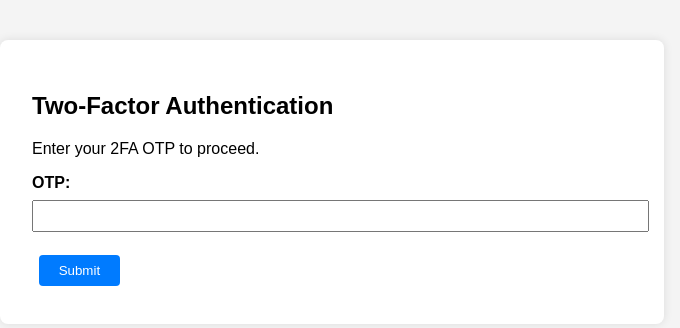
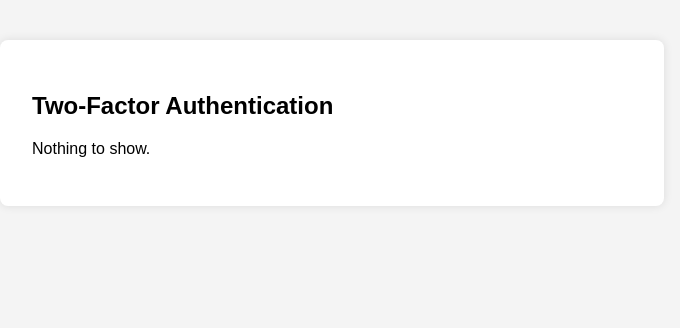
Before and after one commit to SKAITZY/Mini-IT-Project, a Flask app: page /2fa in a window 1280 px wide. Shown: the top 328 px of the page, without its empty margins (308-988 px from the left). Run offline with Flask 3, Linux system fonts and the light colour scheme; a user stored in the database is signed in; tables that the repository leaves empty hold one stand-in row (values such as "Sample post").

Commit message:
2fa_v1 beta

```diff
--- a/app.py
+++ b/app.py
@@ -164,12 +164,8 @@ def login():
         user = User.query.filter_by(student_id=student_id).first()
 
         if user and check_password_hash(user.password_hash, password):
-            session['user_id'] = user.id
-            if user.is_2fa_enabled:
-                return redirect(url_for('two_factor_auth', source='login'))
-            else:
-                login_user(user)
-                return redirect(url_for('customise'))
+            login_user(user)
+            return redirect(url_for('customise'))
 
 
         else:
@@ -229,8 +225,9 @@ def register():
             db.session.add(new_customisation)
 
             db.session.commit()
-            session['user_id'] = new_user.id
-            return redirect(url_for('two_factor_auth', source='register'))
+            flash('Registration successful! Please login.', 'success')
+            return redirect(url_for('login'))
+
 
         except Exception as e:
             db.session.rollback()
@@ -868,27 +865,42 @@ def update_password():
         if not data:
             return jsonify({'success': False, 'error': 'No data provided'}), 400
 
-        # Use the correct field name (student_id)
         student_id = data.get('student_id')
         new_password = data.get('new_password')
 
-        # Validate fields
         if not all([student_id, new_password]):
             return jsonify({'success': False, 'error': 'Missing student ID or new password'}), 400
 
-        # Find user
         user = User.query.filter_by(student_id=student_id).first()
         if not user:
             return jsonify({'success': False, 'error': 'Student ID not found'}), 404
 
-        # Update password
+        # 检查2FA状态
+        if user.is_2fa_enabled:
+            if session.get('2fa_verified_for') != student_id:
+                session['2fa_user_id'] = user.id
+                return jsonify({
+                    'success': False,
+                    'require_2fa': True,
+                    'message': '2FA verification required'
+                })
+
+        # 验证密码强度
+        if not validate_password(new_password):
+            return jsonify({
+                'success': False,
+                'error': 'Password must be at least 8 characters long and contain uppercase, lowercase, and numbers'
+            }), 400
+
+        # 更新密码
         user.password_hash = generate_password_hash(new_password)
         db.session.commit()
 
-
-
-        # Log success
-        app.logger.info(f"Password updated for student_id: {student_id}")
+        # 清除2FA验证状态
+        if '2fa_verified_for' in session:
+            session.pop('2fa_verified_for')
+        if '2fa_user_id' in session:
+            session.pop('2fa_user_id')
 
         return jsonify({
             'success': True,
@@ -897,7 +909,6 @@ def update_password():
 
     except Exception as e:
         db.session.rollback()
-        # Log detailed error
         app.logger.error(f"Password update failed for {student_id}: {str(e)}", exc_info=True)
         return jsonify({
             'success': False,
@@ -1243,15 +1254,10 @@ def message_gathering(gathering_id):
                           current_user=current_user)
 
 
-@app.route('/2fa', methods=['GET', 'POST'], endpoint='two_factor_auth')
+@app.route('/2fa', methods=['GET', 'POST'])
 def two_factor_auth():
-    source = request.args.get('source')  # 'register' | 'login' | 'reset'
-
-    # 对于 reset，用户尚未 login，所以使用 2fa_user_id 临时存储
-    if source == 'reset':
-        user_id = session.get('2fa_user_id')
-    else:
-        user_id = session.get('user_id')
+    source = request.args.get('source')  # 'customise', 'reset'
+    user_id = session.get('2fa_user_id') if source == 'reset' else session.get('user_id')
 
     if not user_id:
         flash("Session expired or invalid access.", "error")
@@ -1262,44 +1268,31 @@ def two_factor_auth():
         flash("User not found.", "error")
         return redirect(url_for('register'))
 
-    if request.method == 'POST':
-        if source == 'register':
-            enable_2fa = request.form.get('enable_2fa') == 'yes'
-            if enable_2fa:
-                if not user.two_fa_secret:
-                    user.two_fa_secret = pyotp.random_base32()
-                user.is_2fa_enabled = True
-                db.session.commit()
-                flash("2FA enabled and QR code bound.", 'success')
-            else:
-                user.is_2fa_enabled = False
-                db.session.commit()
-                flash("2FA skipped.", "info")
+    if request.method == 'POST' and source == 'reset':
+        otp = request.form.get('otp', '').strip()
 
-            login_user(user)  # 登录用户
-            return redirect(url_for('customise'))  # 重定向到个人资料页面
+        # 更健壮的OTP验证
+        if not otp or len(otp) != 6 or not otp.isdigit():
+            flash("Invalid OTP format. Must be 6 digits.", "error")
+            return redirect(request.url)
 
+        # 验证OTP
+        totp = pyotp.TOTP(user.two_fa_secret)
+        if totp.verify(otp, valid_window=1):  # 添加valid_window以处理时间偏差
+            session['2fa_verified_for'] = user.student_id
+            flash("2FA verification successful. You may now reset your password.", "success")
+            return redirect(url_for('pass_page'))
+        else:
+            flash("Incorrect OTP. Please try again.", "error")
+            return redirect(request.url)
 
-        elif source in ['login', 'reset']:
-            otp = request.form.get('otp')
-            if user.two_fa_secret and pyotp.TOTP(user.two_fa_secret).verify(otp):
-                if source == 'login':
-                    login_user(user)
-                    return redirect(url_for('customise'))
-                elif source == 'reset':
-                    session['2fa_verified_for'] = user.student_id
-                    flash("2FA verification successful. You may now reset your password.", "success")
-                    return redirect(url_for('pass_page'))
-            else:
-                flash("Invalid OTP. Please try again.", 'error')
-
-    # 生成 QR 码（仅用于注册或首次绑定）
+    # ✅ GET 请求生成 QR（仅当未启用）
     qr_url = None
-    if source == 'register' or (source == 'customise' and not user.is_2fa_enabled):
+    if source in ['customise'] and not user.is_2fa_enabled:
         if not user.two_fa_secret:
             user.two_fa_secret = pyotp.random_base32()
             db.session.commit()
-        otp_uri = pyotp.totp.TOTP(user.two_fa_secret).provisioning_uri(
+        otp_uri = pyotp.TOTP(user.two_fa_secret).provisioning_uri(
             name=user.email or user.username,
             issuer_name="JomGather"
         )
@@ -1307,9 +1300,26 @@ def two_factor_auth():
 
     return render_template('2fa.html', source=source, qr_url=qr_url, user=user)
 
+#print(pyotp.TOTP(user.is_2fa_enabled).now())
+
+
+@app.route('/toggle-2fa', methods=['POST'])
+@login_required
+def toggle_2fa():
+    action = request.form.get('action')
+    user = current_user
+
+    if action == 'enable':
+        session['user_id'] = user.id
+        return redirect(url_for('two_factor_auth', source='customise'))
+    elif action == 'disable':
+        user.is_2fa_enabled = False
+        db.session.commit()
+        flash("2FA disabled. Your secret is preserved for future use.", "info")
+    return redirect(url_for('customise'))
+
 # Run the app if this file is executed
 if __name__ == '__main__':
-
     with app.app_context():
         # Check if tables need to be created
         db.create_all()
@@ -1348,4 +1358,6 @@ def create_tables():
 
 app.cli.add_command(create_tables)
 
-print(app.url_map)
+# This should be the last thing in the file
+# This should be the last thing in the file
+#print(app.url_map)
--- a/templates/2fa.html
+++ b/templates/2fa.html
@@ -20,7 +20,7 @@
 <body>
   <div class="container">
     <h2>
-      {% if source == 'register' %}
+      {% if source == 'customise' %}
         Enable Two-Factor Authentication (2FA)
       {% elif source == 'reset' %}
         Verify Your Identity (2FA)
@@ -39,43 +39,31 @@
       {% endif %}
     {% endwith %}
 
-    {% if source == 'register' %}
-      <form method="POST">
-        <input type="hidden" name="csrf_token" value="{{ csrf_token() }}">
-        <p>Would you like to enable 2FA for extra security? You can use Google Authenticator or any TOTP app.</p>
-        {% if qr_url %}
-          <div class="qr">
-            <p>Scan this QR code:</p>
-            <img src="{{ qr_url }}" alt="QR Code for 2FA">
-          </div>
-        {% endif %}
-        <div class="form-group">
-          <button type="submit" name="enable_2fa" value="yes" class="btn btn-primary">Yes, Enable 2FA</button>
-          <button type="submit" name="enable_2fa" value="no" class="btn btn-secondary">No, Skip</button>
-        </div>
-      </form>
-
-    {% elif source == 'reset' %}
+    {% if source == 'reset' %}
       <form method="POST">
         <input type="hidden" name="csrf_token" value="{{ csrf_token() }}">
         <p>Please enter the OTP from your 2FA app to continue resetting your password.</p>
         <div class="form-group">
           <label for="otp">6-digit OTP:</label>
-          <input type="text" name="otp" id="otp" pattern="\\d{6}" required>
+          <input type="text" name="otp" id="otp" pattern="\d{6}" title="Please enter exactly 6 digits" required>
         </div>
         <button type="submit" class="btn btn-primary">Verify</button>
       </form>
 
-    {% else %}
+    {% elif source == 'customise' and qr_url %}
+      <p>Scan this QR code with your authenticator app to enable 2FA:</p>
+      <div class="qr">
+        <img src="{{ qr_url }}" alt="QR Code for 2FA">
+      </div>
       <form method="POST">
         <input type="hidden" name="csrf_token" value="{{ csrf_token() }}">
-        <p>Enter your 2FA OTP to proceed.</p>
-        <div class="form-group">
-          <label for="otp">OTP:</label>
-          <input type="text" name="otp" required>
-        </div>
-        <button type="submit" class="btn btn-primary">Submit</button>
+        <button type="submit" name="enable_2fa" value="yes" class="btn btn-primary">
+          I’ve scanned the QR – Enable 2FA
+        </button>
       </form>
+
+    {% else %}
+      <p>Nothing to show.</p>
     {% endif %}
   </div>
 </body>
```
Also changed, not shown: templates/customise.html (+12 -0 lines), templates/pass.html (+8 -19 lines), instance/jomgather.db.
